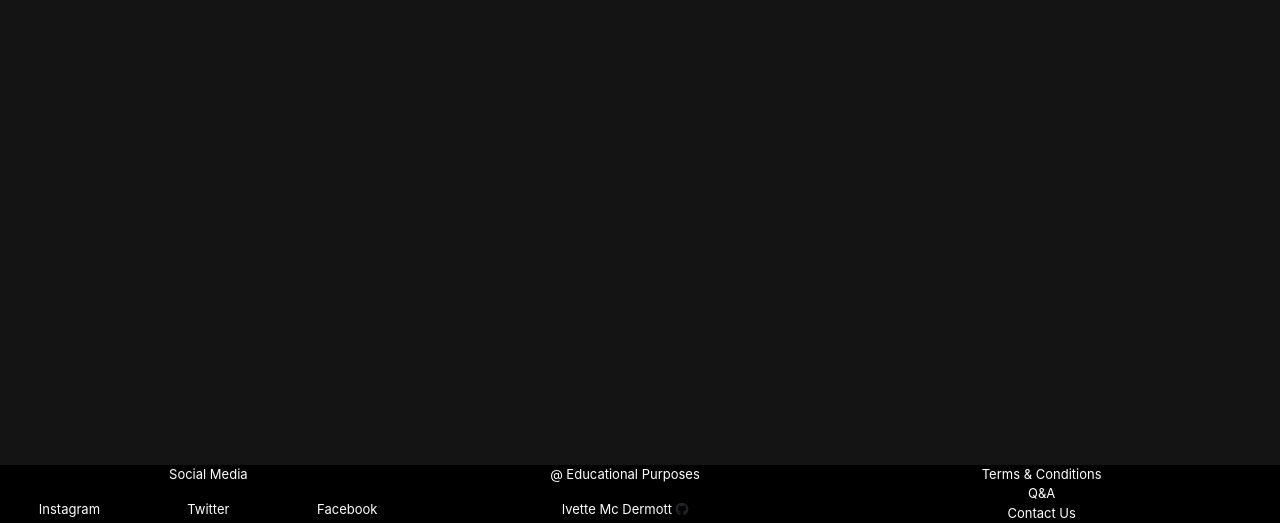
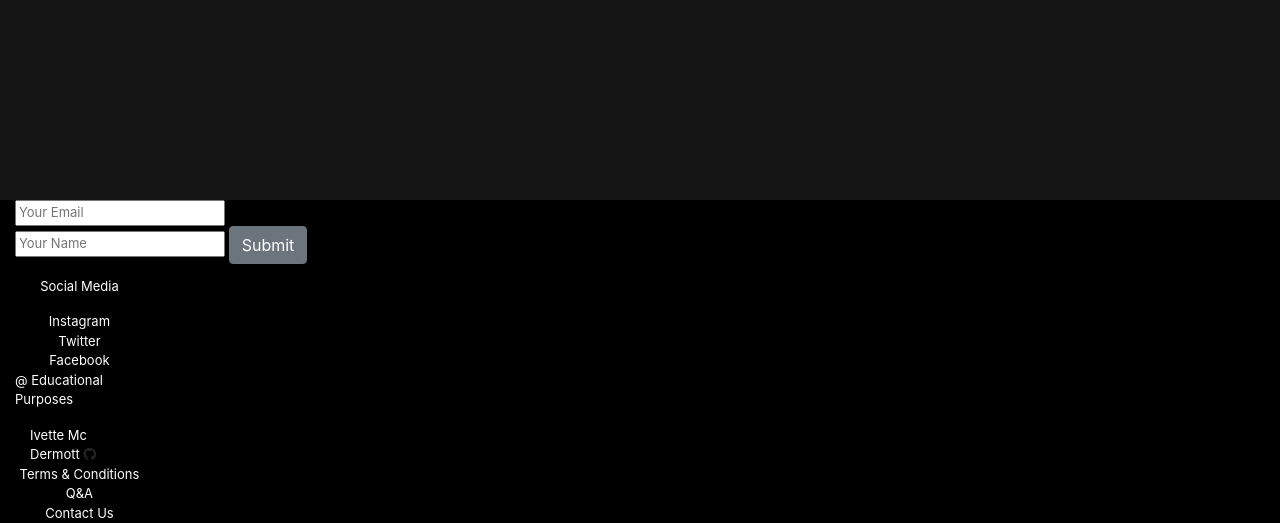
Before and after one commit to IvetteMcDermott/SebsStoreToys, a Django app: page /store/store/ in a window 1280 px wide. Shown: the part 277-800 px from the top of the page. Run offline with Django 3.2, Linux system fonts and the light colour scheme; data that the repository does not hold is empty; some libraries are stand-ins or nearby versions.

Commit message:
:construction: Project and base set for Newsletter

```diff
--- a/sebs_toy_store/settings.py
+++ b/sebs_toy_store/settings.py
@@ -57,6 +57,7 @@
     'profiles',
     'shopping_cart',
     'checkout',
+    'mailchimpNewsletter',
     'crispy_forms',
 ]
 
@@ -185,6 +186,11 @@
 STRIPE_SECRET_KEY = os.getenv('STRIPE_SECRET_KEY', '')
 STRIPE_WH_SECRET = os.getenv('STRIPE_WH_SECRET', '')
 
+# MAILCHIMP CREDENTIALS
+MAILCHIMP_API_KEY = os.getenv('MAILCHIMP_API_KEY')
+MAILCHIMP_DATA_CENTER = os.getenv('MAILCHIMP_DATA_CENTER')
+MAILCHIMP_EMAIL_LIST_ID = os.getenv('MAILCHIMP_EMAIL_LIST_ID')
+
 # Default primary key field type
 # https://docs.djangoproject.com/en/3.2/ref/settings/#default-auto-field
 
--- a/sebs_toy_store/urls.py
+++ b/sebs_toy_store/urls.py
@@ -24,4 +24,5 @@
     path('profiles/', include('profiles.urls'), name='profiles'),
     path('shoppingcart/', include('shopping_cart.urls'), name='shopping_cart'),
     path('checkout/', include('checkout.urls'), name='checkout'),
+    path('newsletter/', include('mailchimpNewsletter.urls'), name='subscribeToNewsLetter'),
 ]
--- a/templates/includes/footer.html
+++ b/templates/includes/footer.html
@@ -1,6 +1,21 @@
+
+
 <div class="container-fluid d-flex w-100">
     <div class="row w-100" >
-    <div class="col-4">
+
+        <div class="col-4">
+
+        <!-- Begin Mailchimp Signup Form -->
+        <div>
+            <form method="post" action="{% url 'newsletter:subscribeToNewsLetter' %}" >
+                {% csrf_token %}
+                {{ SubscriberForm }}
+                <input type="email" name="email" placeholder="Your Email">
+                <input type="text" name="name" placeholder="Your Name">
+                <button class="btn btn-secondary" type="submit">Submit</button>
+            </form>
+        </div>
+<div class="col-4">
         <div class="row justify-content-center">
             <p>Social Media</p>
         </div>
```
